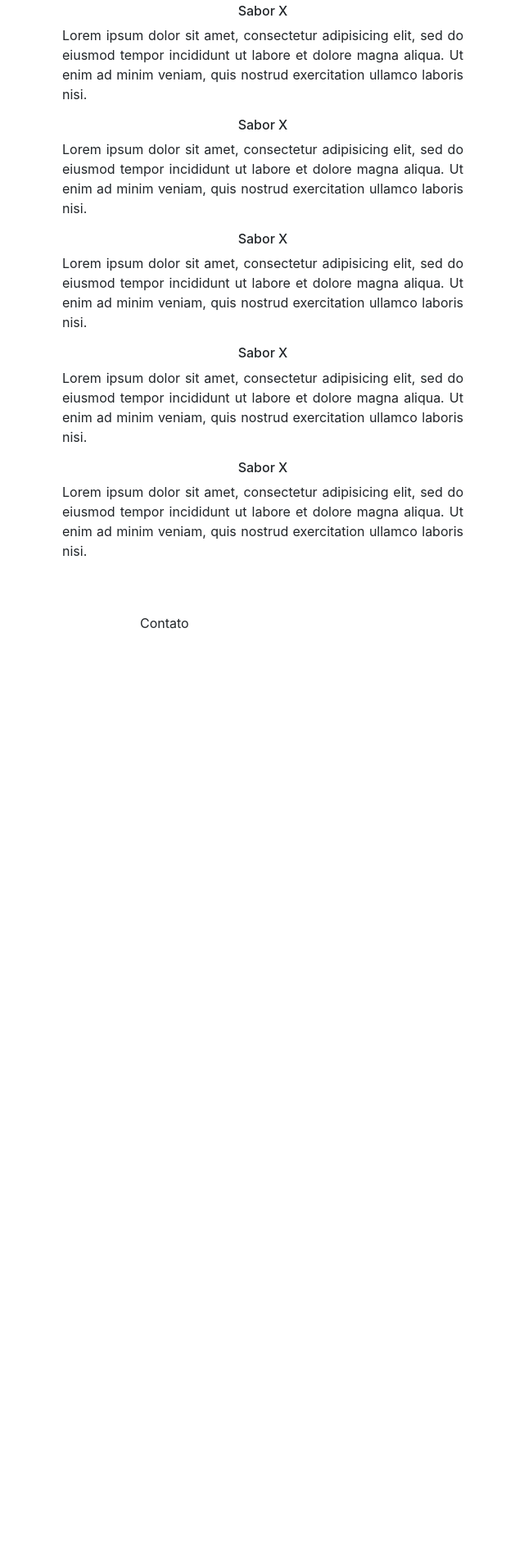
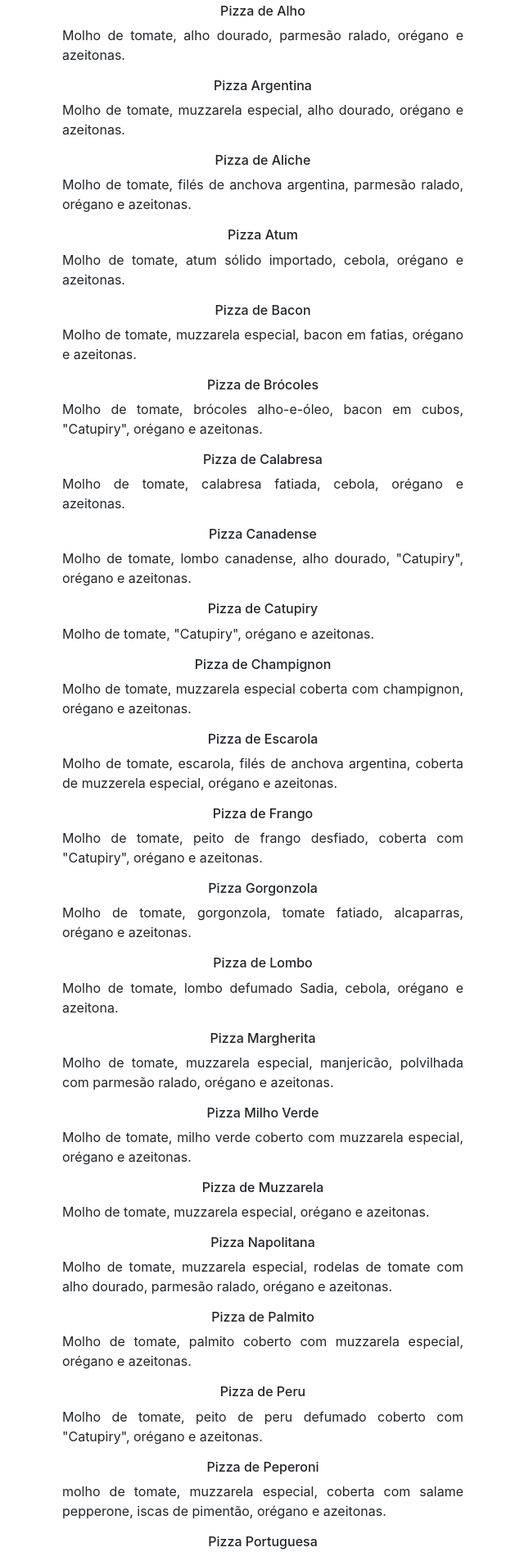
Before and after one commit to jessikagomes/pizzaCalculator, a plain HTML site: page index.html in a window 1280 px wide. Shown: the part 739-2632 px from the top of the page at 82% size, without its empty margins (319-959 px from the left). Before the commit the page ends 1551 px from the top, so only its background shows below. Drawn offline with nearby package versions, Linux system fonts and the light colour scheme.

Commit message:
adding toppings

```diff
--- a/index.html
+++ b/index.html
@@ -4,7 +4,7 @@
 	<meta charset="utf-8">
 	<meta name="author" content="Jessika Gomes">
 	<meta name="description" content="Calculadora de Pizzas - Quantas Pizzas pedir">
-	<meta name="keywords" content="pizza, pizzas, pedaços, quanto, quantas, pedir, calcular, calculadora">
+	<meta name="keywords" content="pizza, pizzas, pedaços, quanto, quantas, pedir, calcular, calculadora, toscana, romana, calabresa, peperoni, portuguesa, aliche, Margherita,Siciliana">
 	<meta name="robots" content="index,follow">
 	<meta name="distribuition" content="Global">
 	<meta name="viewport" content="width=device-width, initial-scale=1">
@@ -50,36 +50,103 @@
 		<div class="col-lg-3 col-xs-0"></div>
 		<div class="col-lg-6 col-xs-12">
 			<h2 class="mb-5">Sabores de Pizzas</h2>
-			<h3>Sabor X</h3>
-			<p>Lorem ipsum dolor sit amet, consectetur adipisicing elit, sed do eiusmod
-			tempor incididunt ut labore et dolore magna aliqua. Ut enim ad minim veniam,
-			quis nostrud exercitation ullamco laboris nisi.</p>
+			<h3>Pizza de Alho</h3>
+			<p>Molho de tomate, alho dourado, parmesão ralado, orégano e azeitonas.</p>
 
-			<h3>Sabor X</h3>
-			<p>Lorem ipsum dolor sit amet, consectetur adipisicing elit, sed do eiusmod
-			tempor incididunt ut labore et dolore magna aliqua. Ut enim ad minim veniam,
-			quis nostrud exercitation ullamco laboris nisi.</p>
+			<h3>Pizza Argentina</h3>
+			<p>Molho de tomate, muzzarela especial, alho dourado, orégano e azeitonas.</p>
 
-			<h3>Sabor X</h3>
-			<p>Lorem ipsum dolor sit amet, consectetur adipisicing elit, sed do eiusmod
-			tempor incididunt ut labore et dolore magna aliqua. Ut enim ad minim veniam,
-			quis nostrud exercitation ullamco laboris nisi.</p>
+			<h3>Pizza de Aliche</h3>
+			<p>Molho de tomate, filés de anchova argentina, parmesão ralado, orégano e azeitonas.</p>
 
-			<h3>Sabor X</h3>
-			<p>Lorem ipsum dolor sit amet, consectetur adipisicing elit, sed do eiusmod
-			tempor incididunt ut labore et dolore magna aliqua. Ut enim ad minim veniam,
-			quis nostrud exercitation ullamco laboris nisi.</p>
+			<h3>Pizza Atum</h3>
+			<p>Molho de tomate, atum sólido importado, cebola, orégano e azeitonas.</p>
 
-			<h3>Sabor X</h3>
-			<p>Lorem ipsum dolor sit amet, consectetur adipisicing elit, sed do eiusmod
-			tempor incididunt ut labore et dolore magna aliqua. Ut enim ad minim veniam,
-			quis nostrud exercitation ullamco laboris nisi.</p>
+			<h3>Pizza de Bacon</h3>
+			<p>Molho de tomate, muzzarela especial, bacon em fatias, orégano e azeitonas.</p>
+
+			<h3>Pizza de Brócoles</h3>
+			<p>Molho de tomate, brócoles alho-e-óleo, bacon em cubos, "Catupiry", orégano e azeitonas.</p>
+
+			<h3>Pizza de Calabresa</h3>
+			<p>Molho de tomate, calabresa fatiada, cebola, orégano e azeitonas.</p>
+
+			<h3>Pizza Canadense</h3>
+			<p>Molho de tomate, lombo canadense, alho dourado, "Catupiry", orégano e azeitonas.</p>
+
+			<h3>Pizza de Catupiry</h3>
+			<p>Molho de tomate, "Catupiry", orégano e azeitonas.</p>
+
+			<h3>Pizza de Champignon</h3>
+			<p>Molho de tomate, muzzarela especial coberta com champignon, orégano e azeitonas.</p>
+
+			<h3>Pizza de Escarola</h3>
+			<p>Molho de tomate, escarola, filés de anchova argentina, coberta de muzzerela especial, orégano e azeitonas.</p>
+
+			<h3>Pizza de Frango</h3>
+			<p>Molho de tomate, peito de frango desfiado, coberta com "Catupiry", orégano e azeitonas.</p>
+
+			<h3>Pizza Gorgonzola</h3>
+			<p>Molho de tomate, gorgonzola, tomate fatiado, alcaparras, orégano e azeitonas.</p>
+
+			<h3>Pizza de Lombo</h3>
+			<p>Molho de tomate, lombo defumado Sadia, cebola, orégano e azeitona.</p>
+
+			<h3>Pizza Margherita</h3>
+			<p>Molho de tomate, muzzarela especial, manjericão, polvilhada com parmesão ralado, orégano e azeitonas.</p>
+
+			<h3>Pizza Milho Verde</h3>
+			<p>Molho de tomate, milho verde coberto com muzzarela especial, orégano e azeitonas.</p>
+
+			<h3>Pizza de Muzzarela</h3>
+			<p>Molho de tomate, muzzarela especial, orégano e azeitonas.</p>
+
+			<h3>Pizza Napolitana</h3>
+			<p>Molho de tomate, muzzarela especial, rodelas de tomate com alho dourado, parmesão ralado, orégano e azeitonas.</p>
+
+			<h3>Pizza de Palmito</h3>
+			<p>Molho de tomate, palmito coberto com muzzarela especial, orégano e azeitonas.</p>
+
+			<h3>Pizza de Peru</h3>
+			<p>Molho de tomate, peito de peru defumado coberto com "Catupiry", orégano e azeitonas.</p>
+
+			<h3>Pizza de Peperoni</h3>
+			<p>molho de tomate, muzzarela especial, coberta com salame pepperone, iscas de pimentão, orégano e azeitonas.</p>
+
+			<h3>Pizza Portuguesa</h3>
+			<p>Molho de tomate, presunto gordo, cebola, ovos cozidos, coberta com muzzarela especial, orégano e azeitonas.</p>
+
+			<h3>Pizza de Provolone</h3>
+			<p>Molho de tomate, provolone, rodelas de tomate, orégano e azeitonas.</p>
+
+			<h3>Pizza Quatro Queijos</h3>
+			<p>Molho de tomate, gorgonzola, "Catupiry", provolone, muzzarela especial, orégano e azeitonas.</p>
+
+			<h3>Pizza Romana</h3>
+			<p>Molho de tomate, muzzarela especial, rodelas de tomate, filés de anchova argentina, orégano e azeitonas.</p>
+
+			<h3>Pizza Siciliana</h3>
+			<p>molho de tomate, muzzarela especial, champignon na manteiga, bacon, orégano e azeitonas.</p>
+
+			<h3>Pizza Toscana</h3>
+			<p>Molho de tomate, muzzarela especial, calabresa moída, manjeiricão, orégano e azeitonas.</p>
+
+			<h2 class="mb-5 mt-5">Pizzas Doces</h2>
+
+			<h3>Pizza Banana</h3>
+			<p>Bananas ao suco de laranja e limão, coberta com canela em pó e açucar, com bordas recheadas de doce-de-leite.</p>
+
+			<h3>Pizza Chocolate</h3>
+			<p>Massa doce especial com generosa camada de chocolate, coberta com as opções: morango, banana ou brigadeiro.</p>
+
+			<h3>Pizza Romeu & Julieta</h3>
+			<p>Fatias de goiabada coladas sobre farta camada de muzzarela de búfala e bordas recheadas de doce-de-leite.</p>
 		</div>
 		<div class="col-lg-3 col-xs-0"></div>
 	</div>
 <footer class="row mt-5 mb-4">
 		<div class="col-lg-4 col-xs-0"></div>
-		<div class="col-lg-4 col-xs-12"><a href="email"></a><p>Contato</p></div>
+		<div class="col-lg-4 col-xs-12 text-center"><a href="mailto: jessika.gpires@gmail.com" class="text-decoration-none" ><p class="text-center text-dark"><b>Contato</b></p></a></div>
 		<div class="col-lg-4 col-xs-0"></div>
 	</footer>
 </div>
```
